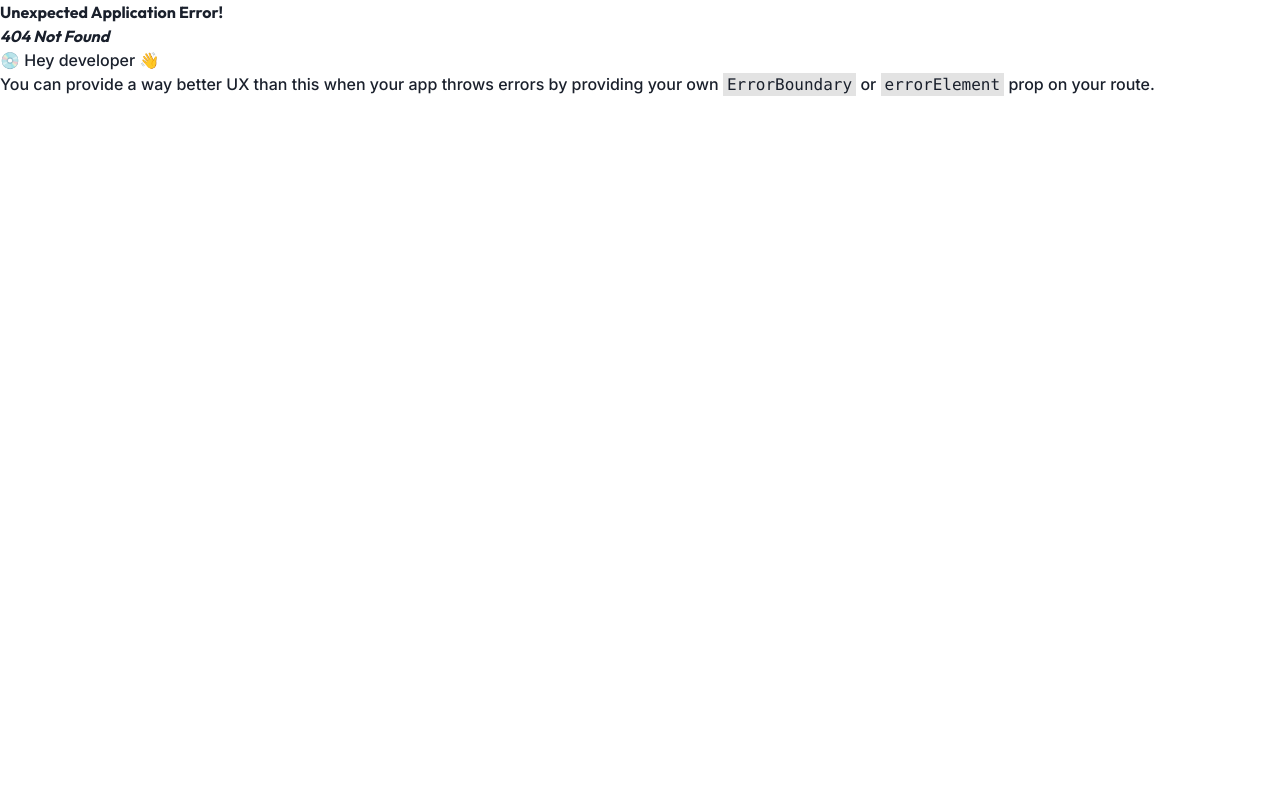
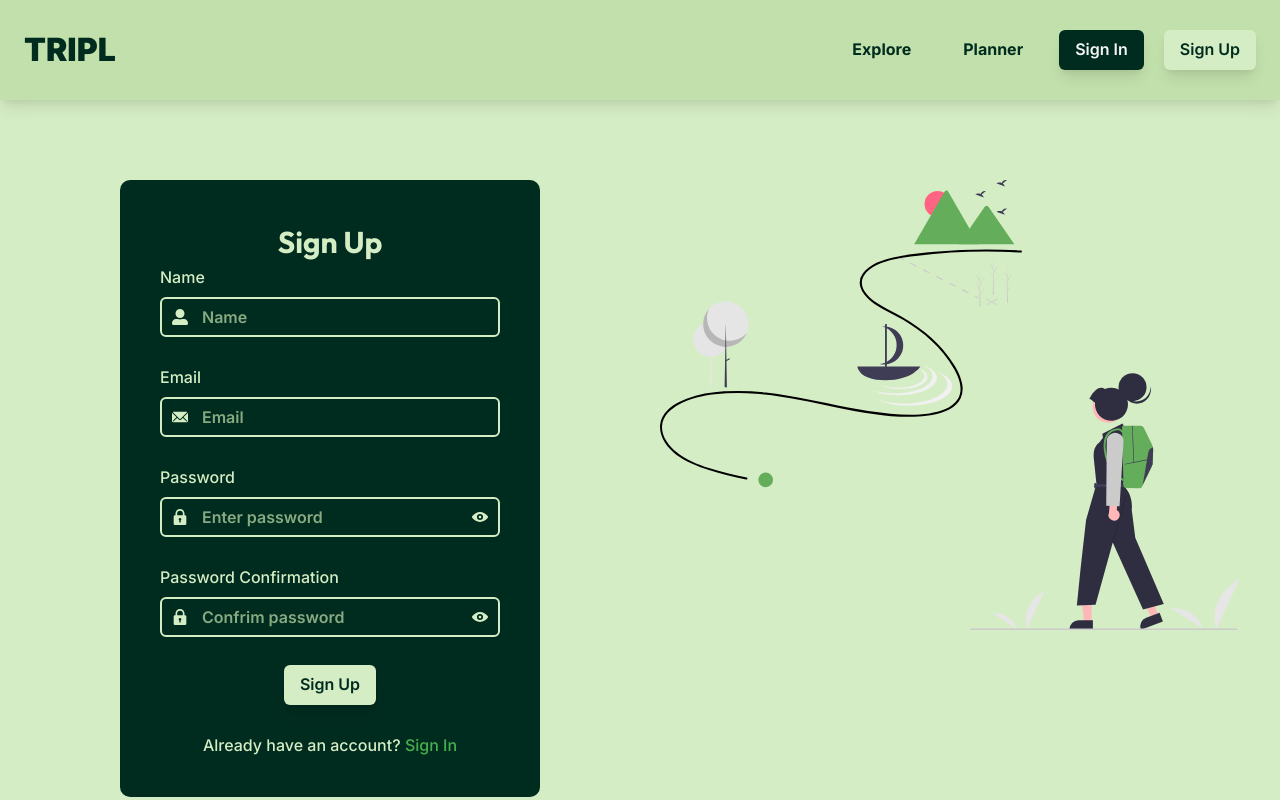
Before and after one commit to nabilfikrisp/ppl2-tripl, a React (Vite) app in the folder frontend/: page /sign-up in a window 1280 px wide. Before the commit this address had no page. Shown: the top 800 px of the page. Built offline with nearby package versions, Linux system fonts and the light colour scheme.

Commit message:
Development (#19)
* feat: submit sign up

* feat: latest frontend

```diff
--- a/frontend/package.json
+++ b/frontend/package.json
@@ -14,10 +14,14 @@
     "@chakra-ui/react": "^2.8.1",
     "@emotion/react": "^11.11.1",
     "@emotion/styled": "^11.11.0",
+    "@hookform/resolvers": "^3.3.1",
     "framer-motion": "^10.16.4",
     "react": "^18.2.0",
     "react-dom": "^18.2.0",
-    "react-router-dom": "^6.16.0"
+    "react-hook-form": "^7.46.2",
+    "react-icons": "^4.11.0",
+    "react-router-dom": "^6.16.0",
+    "zod": "^3.22.2"
   },
   "devDependencies": {
     "@types/react": "^18.2.15",
--- a/frontend/src/components/Header.jsx
+++ b/frontend/src/components/Header.jsx
@@ -74,6 +74,7 @@ export default function Header() {
               </Button>
             </NavLink>
           ))}
+          <Link to={"/sign-in"}>
             <Button
               bgColor="tripl.dark"
               color="tripl.light"
@@ -88,6 +89,9 @@ export default function Header() {
             >
               Sign In
             </Button>
+          </Link>
+
+          <Link to={"/sign-up"}>
             <Button
               bgColor="tripl.green-100"
               color="tripl.dark"
@@ -102,6 +106,7 @@ export default function Header() {
             >
               Sign Up
             </Button>
+          </Link>
         </HStack>
         <Box
           display={{ base: "block", md: "none" }}
@@ -148,7 +153,7 @@ export default function Header() {
             style={{
               position: "absolute",
               right: "0",
-              top: isDrawerOpen ? "60px" : "-200px",
+              top: isDrawerOpen ? "60px" : "-1000px",
               transition: "all .2s",
             }}
             bgColor="tripl.green-200"
@@ -177,6 +182,36 @@ export default function Header() {
                 </Button>
               </NavLink>
             ))}
+            <Link to={"/sign-in"}>
+              <Button
+                variant="nav"
+                transitionDuration="0.2s"
+                fontWeight="700"
+                transitionTimingFunction="ease-in-out"
+                _hover={{
+                  transform: "translateY(10%)",
+                  transitionDuration: "0.2s",
+                  transitionTimingFunction: "ease-in-out",
+                }}
+              >
+                Sign In
+              </Button>
+            </Link>
+            <Link to={"/sign-up"}>
+              <Button
+                variant="nav"
+                transitionDuration="0.2s"
+                fontWeight="700"
+                transitionTimingFunction="ease-in-out"
+                _hover={{
+                  transform: "translateY(10%)",
+                  transitionDuration: "0.2s",
+                  transitionTimingFunction: "ease-in-out",
+                }}
+              >
+                Sign Up
+              </Button>
+            </Link>
           </VStack>
         </Box>
       </Flex>
--- a/frontend/src/global.css
+++ b/frontend/src/global.css
@@ -18,3 +18,19 @@ h6 {
   font-family: "Outfit", sans-serif;
   font-weight: 700;
 }
+
+/* width */
+::-webkit-scrollbar {
+  width: 10px;
+}
+
+/* Track */
+::-webkit-scrollbar-track {
+  box-shadow: inset 0 0 5px grey;
+}
+
+/* Handle */
+::-webkit-scrollbar-thumb {
+  background: #64ad5a;
+  border-radius: 10px;
+}
--- a/frontend/src/layouts/RootLayout.jsx
+++ b/frontend/src/layouts/RootLayout.jsx
@@ -12,6 +12,7 @@ const RootLayout = () => {
       flexDir="column"
       justifyContent="space-between"
       backgroundColor="tripl.green-100"
+      overflowY="auto"
     >
       <Header />
       <Box flexGrow={1}>
--- a/frontend/src/main.jsx
+++ b/frontend/src/main.jsx
@@ -12,13 +12,16 @@ import Test from "./routes/Test.jsx";
 import "./global.css";
 import theme from "./theme.jsx";
 import Home from "./routes/Home.jsx";
+import SignIn from "./routes/SignIn.jsx";
+import SignUp from "./routes/SignUp.jsx";
 
 const router = createBrowserRouter(
   createRoutesFromElements(
     <Route element={<RootLayout />}>
       <Route index element={<Home />} />
       <Route path="about" element={<Test />} />
-      {/* ... etc. */}
+      <Route path="sign-in" element={<SignIn />} />
+      <Route path="sign-up" element={<SignUp />} />
     </Route>
   )
 );
--- /dev/null
+++ b/frontend/src/routes/SignIn.jsx
@@ -0,0 +1,7 @@
+import React from "react";
+
+const SignIn = () => {
+  return <div>SignIn</div>;
+};
+
+export default SignIn;
--- /dev/null
+++ b/frontend/src/routes/SignUp.jsx
@@ -0,0 +1,223 @@
+import { EmailIcon, LockIcon, ViewIcon, ViewOffIcon } from "@chakra-ui/icons";
+import {
+  Box,
+  Button,
+  FormControl,
+  FormErrorMessage,
+  FormLabel,
+  Grid,
+  GridItem,
+  Image,
+  Input,
+  InputGroup,
+  InputLeftElement,
+  InputRightElement,
+  Text,
+  VStack,
+  Link as ChakraLink,
+} from "@chakra-ui/react";
+import React from "react";
+import { FaUserAlt } from "react-icons/fa";
+import { useForm } from "react-hook-form";
+import { z } from "zod";
+import { zodResolver } from "@hookform/resolvers/zod";
+import { Link, useNavigate } from "react-router-dom";
+
+const signUpSchema = z
+  .object({
+    name: z.string().min(3, "Name must be at least 3 characters"),
+    email: z.string().email(),
+    password: z.string().min(6, "Password must be at least 6 characters"),
+    confirmPassword: z.string(),
+  })
+  .refine((data) => data.password === data.confirmPassword, {
+    message: "Password must match",
+    path: ["confirmPassword"],
+  });
+
+const SignUp = () => {
+  const {
+    handleSubmit,
+    register,
+    formState: { errors, isSubmitting },
+    reset,
+  } = useForm({
+    resolver: zodResolver(signUpSchema),
+  });
+  const navigate = useNavigate();
+
+  const [show, setShow] = React.useState(false);
+  const handleClick = () => setShow(!show);
+
+  const onSubmit = async (data) => {
+    console.log(data, "SUBMIT");
+    await new Promise((resolve) => setTimeout(resolve, 1500));
+    reset();
+    navigate("/sign-in");
+  };
+
+  return (
+    <Grid
+      width="full"
+      paddingY="80px"
+      paddingX="40px"
+      gridTemplateColumns={{ base: "1fr", xl: "repeat(2,1fr)" }}
+      gap="40px"
+    >
+      <GridItem paddingX={{ lg: 20 }}>
+        <Box
+          bgColor="tripl.dark"
+          borderRadius={10}
+          padding={10}
+          textColor="tripl.green-100"
+        >
+          <Text as="h1" fontSize="3xl" textAlign="center">
+            Sign Up
+          </Text>
+          <form onSubmit={handleSubmit(onSubmit)}>
+            <VStack gap={7}>
+              <FormControl isInvalid={errors.name}>
+                <FormLabel>Name</FormLabel>
+                <InputGroup>
+                  <InputLeftElement pointerEvents="none">
+                    <FaUserAlt color="tripl.green-100 " />
+                  </InputLeftElement>
+                  <Input
+                    placeholder="Name"
+                    borderColor="tripl.green-100"
+                    borderWidth="2px"
+                    focusBorderColor="tripl.green-300"
+                    color="tripl.green-100"
+                    fontWeight="600"
+                    _placeholder={{ color: "tripl.green-200", opacity: "0.7" }}
+                    _focus={{ bgColor: "tripl.green-300" }}
+                    {...register("name")}
+                  />
+                </InputGroup>
+                <FormErrorMessage>
+                  {errors.name && errors.name.message}
+                </FormErrorMessage>
+              </FormControl>
+              <FormControl isInvalid={errors.email}>
+                <FormLabel>Email</FormLabel>
+                <InputGroup>
+                  <InputLeftElement pointerEvents="none">
+                    <EmailIcon color="tripl.green-100 " />
+                  </InputLeftElement>
+                  <Input
+                    placeholder="Email"
+                    borderColor="tripl.green-100"
+                    borderWidth="2px"
+                    focusBorderColor="tripl.green-300"
+                    color="tripl.green-100"
+                    fontWeight="600"
+                    _placeholder={{ color: "tripl.green-200", opacity: "0.7" }}
+                    _focus={{ bgColor: "tripl.green-300" }}
+                    {...register("email")}
+                  />
+                </InputGroup>
+                <FormErrorMessage>
+                  {errors.email && errors.email.message}
+                </FormErrorMessage>
+              </FormControl>
+
+              <FormControl isInvalid={errors.password}>
+                <FormLabel>Password</FormLabel>
+                <InputGroup size="md">
+                  <InputLeftElement>
+                    <LockIcon />
+                  </InputLeftElement>
+                  <Input
+                    borderColor="tripl.green-100"
+                    borderWidth="2px"
+                    focusBorderColor="tripl.green-300"
+                    color="tripl.green-100"
+                    fontWeight="600"
+                    _placeholder={{ color: "tripl.green-200", opacity: "0.7" }}
+                    _focus={{ bgColor: "tripl.green-300" }}
+                    type={show ? "text" : "password"}
+                    placeholder="Enter password"
+                    {...register("password")}
+                  />
+                  <InputRightElement ml={10}>
+                    {show ? (
+                      <ViewOffIcon onClick={handleClick} />
+                    ) : (
+                      <ViewIcon onClick={handleClick} />
+                    )}
+                  </InputRightElement>
+                </InputGroup>
+                <FormErrorMessage>
+                  {errors.password && errors.password.message}
+                </FormErrorMessage>
+              </FormControl>
+
+              <FormControl isInvalid={errors.confirmPassword}>
+                <FormLabel>Password Confirmation</FormLabel>
+                <InputGroup size="md">
+                  <InputLeftElement>
+                    <LockIcon />
+                  </InputLeftElement>
+                  <Input
+                    borderColor="tripl.green-100"
+                    borderWidth="2px"
+                    focusBorderColor="tripl.green-300"
+                    color="tripl.green-100"
+                    fontWeight="600"
+                    _placeholder={{ color: "tripl.green-200", opacity: "0.7" }}
+                    _focus={{ bgColor: "tripl.green-300" }}
+                    type={show ? "text" : "password"}
+                    placeholder="Confrim password"
+                    {...register("confirmPassword")}
+                  />
+                  <InputRightElement ml={10}>
+                    {show ? (
+                      <ViewOffIcon onClick={handleClick} />
+                    ) : (
+                      <ViewIcon onClick={handleClick} />
+                    )}
+                  </InputRightElement>
+                </InputGroup>
+                <FormErrorMessage>
+                  {errors.confirmPassword && errors.confirmPassword.message}
+                </FormErrorMessage>
+              </FormControl>
+              <Button
+                bgColor="tripl.green-100"
+                color="tripl.dark"
+                boxShadow="lg"
+                transitionDuration="0.2s"
+                transitionTimingFunction="ease-in-out"
+                _hover={{
+                  transform: "translateY(10%)",
+                  transitionDuration: "0.2s",
+                  transitionTimingFunction: "ease-in-out",
+                }}
+                isLoading={isSubmitting}
+                type="submit"
+              >
+                Sign Up
+              </Button>
+              {/* <HStack width="full">
+                <Divider border="1px" borderRadius={"2xl"} />
+                <Text>or</Text>
+                <Divider border="1px" borderRadius={"2xl"} />
+              </HStack> */}
+              <Text>
+                Already have an account?{" "}
+                <ChakraLink as={Link} to="/sign-in" color="tripl.green-400">
+                  Sign In
+                </ChakraLink>
+              </Text>
+            </VStack>
+          </form>
+        </Box>
+      </GridItem>
+      <GridItem display={{ base: "none", xl: "block" }}>
+        <Image src="/register_illustration.svg" />
+      </GridItem>
+    </Grid>
+  );
+};
+
+export default SignUp;
```
Also changed, not shown: frontend/public/register_illustration.svg (added), 1 other file (tests, documents, lock files or other folders). Lines whose indentation alone changed are shown as unchanged.
